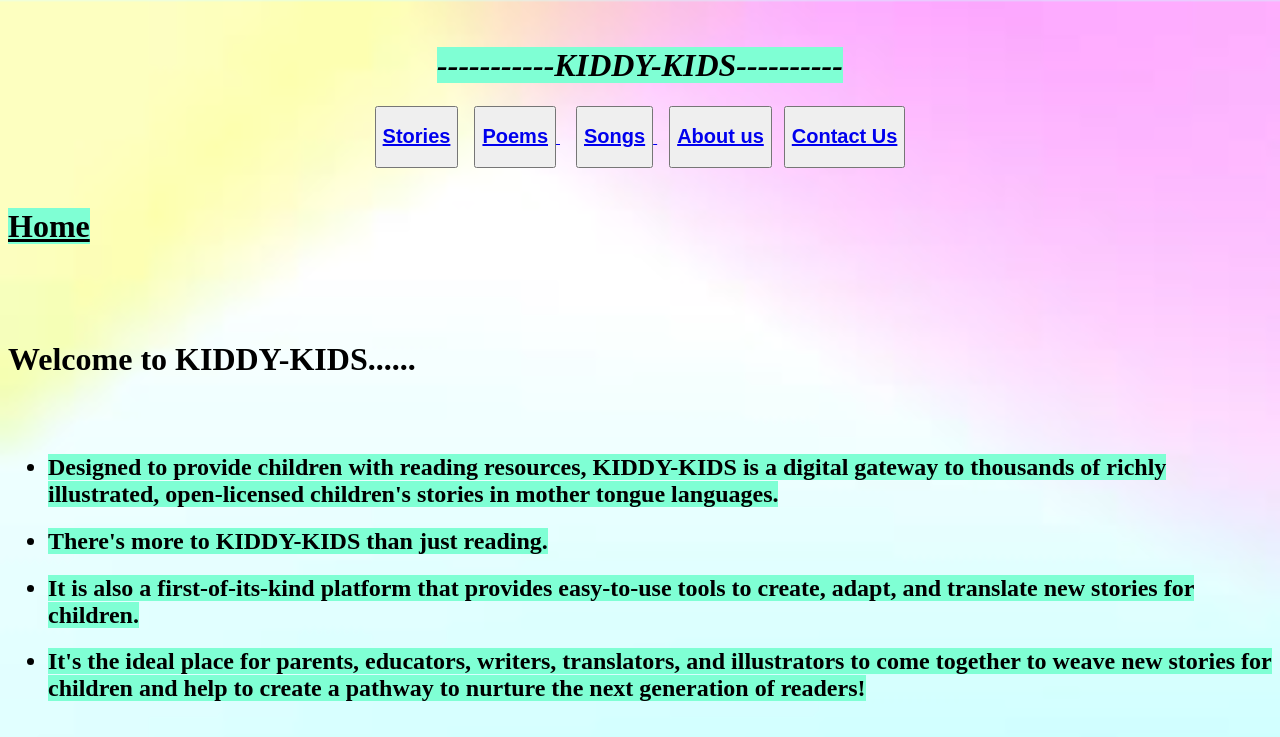
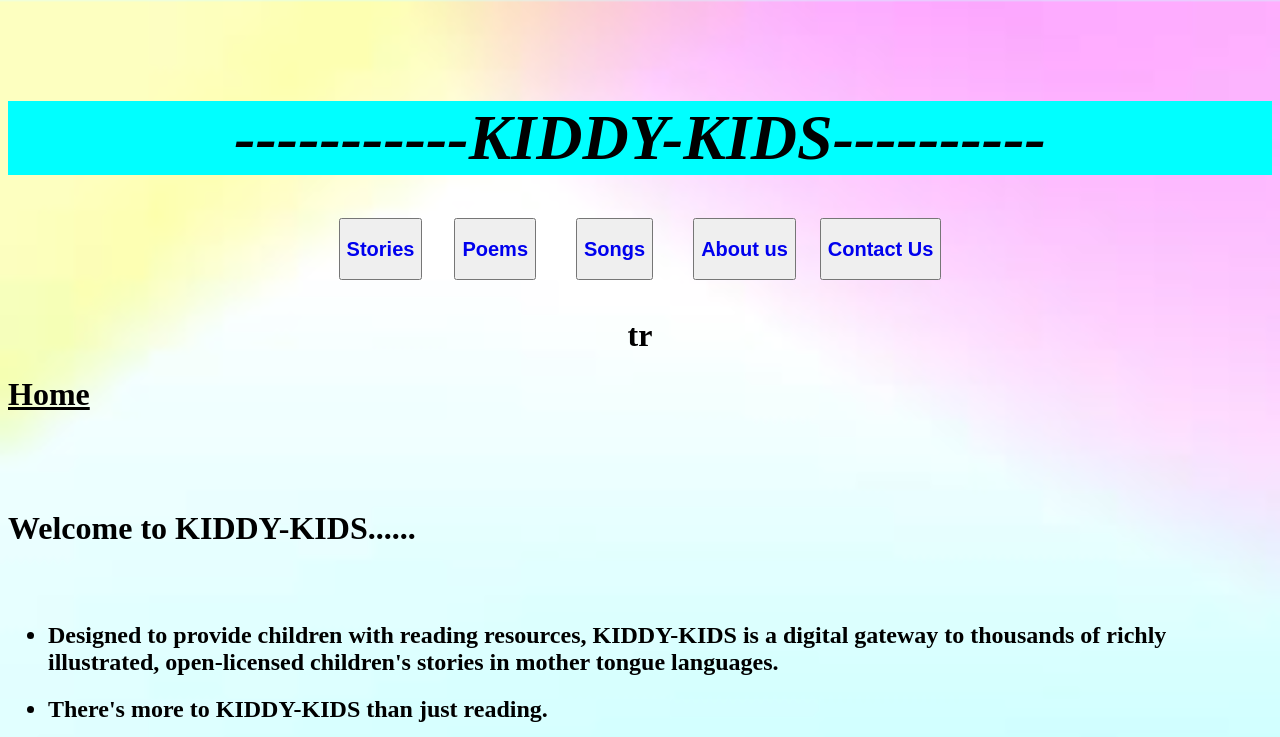
Before and after one commit to fwsa-batch2/chithraj.rajan__web_project, a plain HTML site: page Story/Kiddy Home.html in a window 1280 px wide. Shown: the top 737 px of the page. Drawn offline with Linux system fonts and the light colour scheme.

Commit message:
required

```diff
--- /dev/null
+++ b/Story/<!DOCTYPE html>.html
@@ -0,0 +1,8 @@
+<!DOCTYPE html>
+<html>
+<body>
+<script type="text/javascript">
+alert("Hello world");
+</script>
+</body>
+</html>
--- a/Story/Kiddy Home.html
+++ b/Story/Kiddy Home.html
@@ -4,21 +4,19 @@
         <meta charset="utf-8">
         <title>Home</title>
         <link rel="stylesheet" href="back.css">
-        <br><h1 style="color:black">
-            <center>
-                <b>
-                    <i>-----------KIDDY-KIDS----------</i>
-                </b>
-            </h1>
-        </center>
-
-
+        <script type="text/javascript" src="<!DOCTYPE html>.html"></script>
+        <h1 style="color:black">
     </head>
 
 
     <body>
-        <center>
-            <button type="button" name="stories">
+
+            <br><center>
+                <h1 id="title"><b>
+                    <i>-----------KIDDY-KIDS----------</i>
+                </b></h1>
+            </center>
+        <center><button type="button" name="stories">
             <a href="./monkey.html" colour: red>
                 <h2>Stories</h2>
             </a>
@@ -34,14 +32,19 @@
             <h2>Songs</h2>
         </button>
     </a>
-    </body>
-</html></button>&nbsp&nbsp&nbsp<button type="button" name="About us">
+    </button>&nbsp&nbsp&nbsp
+    <button type="button" name="About us">
         <a href="./About.html">
             <h2>About us</h2>
-</a></button>&nbsp&nbsp&nbsp<button type="button" name="contact">
+        </a>
+    </button>&nbsp&nbsp&nbsp<button type="button" name="contact">
 <a href="./contactus.html">
 <h2>Contact Us</h2>
-</button></a></button></center><br><center></center><h1><b>
+</button></a></button></center><br>
+
+<center><table>
+    tr
+</table></center><h1><b>
 <u>Home</u></b></h1><br><br><br><h1>Welcome to KIDDY-KIDS......</h1><table><tr></tr></table><ul><br><h2 style="color:black">
 <li>
     <b>Designed to provide children with reading resources, KIDDY-KIDS is a digital gateway to thousands of richly illustrated, open-licensed children's stories in mother tongue languages.</li>
--- a/Story/back.css
+++ b/Story/back.css
@@ -5,9 +5,20 @@ body{
     background-repeat: no-repeat;
     background-size: 100% 100%;
 }
-b{
-    background-color: aquamarine;
-}
+
+
 button{
     color: cyan;
 }
+button:hover{
+    background-color: aqua;
+
+}
+a{
+    text-decoration: none;
+}
+#title{
+    background-color: aqua;
+    font-family: 'Times New Roman', Times, serif;
+    font-style: italic;
+}
```
Also changed, not shown: Story/Signup.html (+1 -1 lines), 1 other file. Lines whose indentation alone changed are shown as unchanged.
